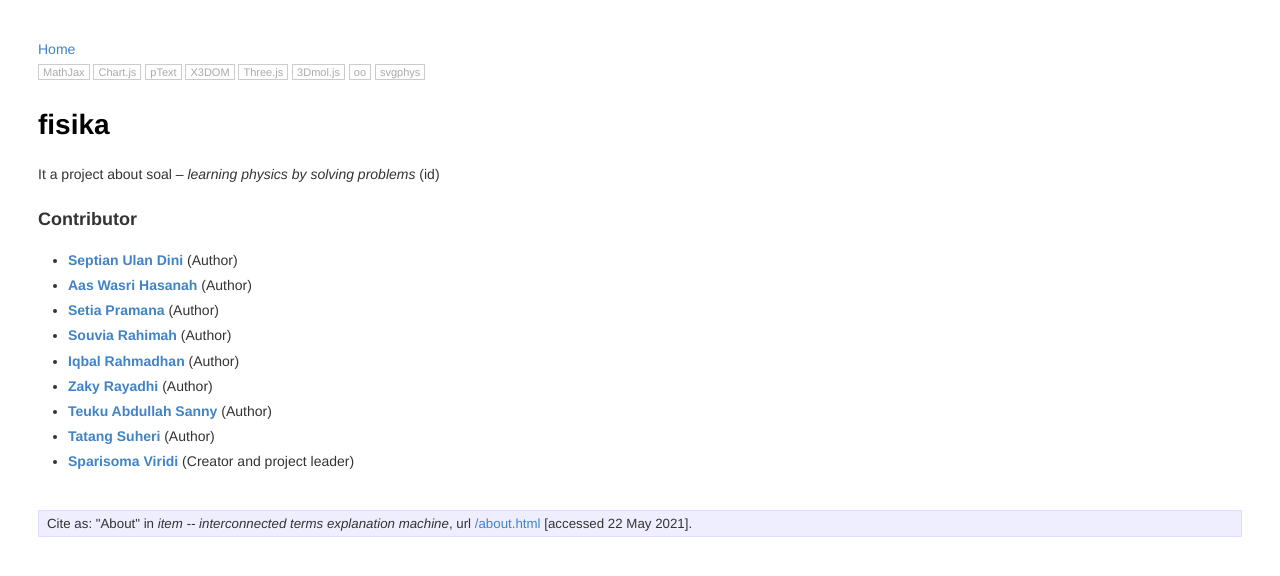
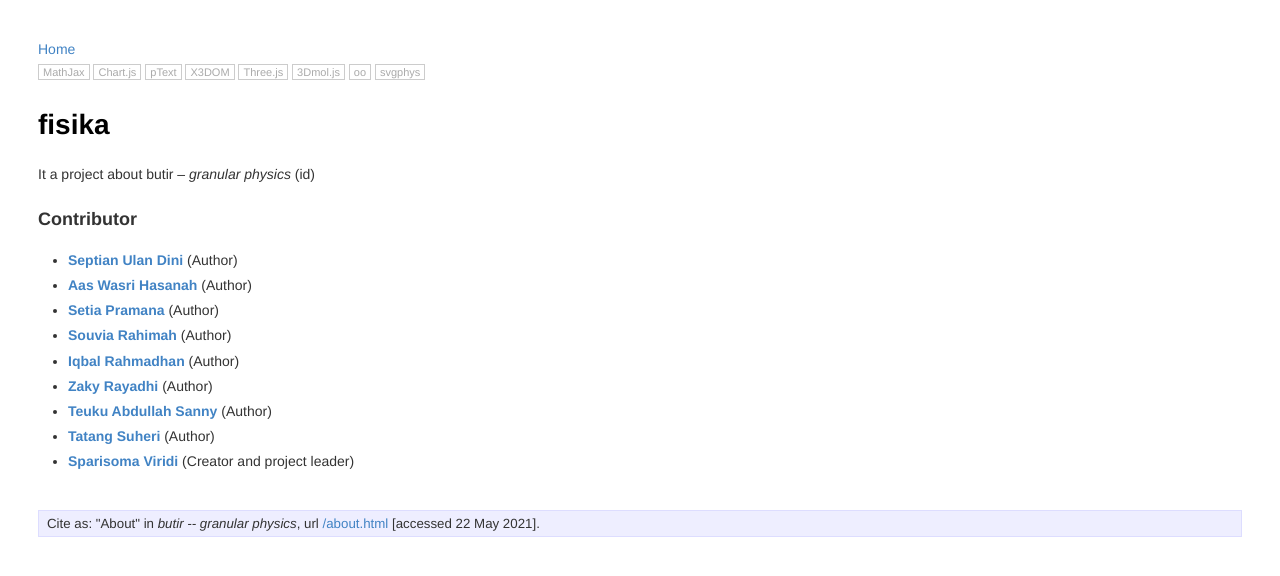
Before and after one commit to dudung/butir, a Jekyll site: the page built from about.md, in a window 1280 px wide. Shown: the top 576 px of the page. Built offline with Jekyll 4.4.1, drawn with Linux system fonts in a browser that asks for light colours.

Commit message:
update 0000

```diff
--- a/_includes/footer.html
+++ b/_includes/footer.html
@@ -21,7 +21,7 @@
 	%}
 	<br clear="all">
 	<div class="citation">
-	Cite as: {{ authors }} "{{ page.title }}" in <i>item -- interconnected terms explanation machine</i>, {{ datestr }} url <a href="{{ site.url }}{{ site.baseurl }}{{ page.url }}">{{ site.url }}{{ site.baseurl }}{{ page.url }}</a> [accessed {{ "now" | date: "%d %b %Y" }}].
+	Cite as: {{ authors }} "{{ page.title }}" in <i>butir -- granular physics</i>, {{ datestr }} url <a href="{{ site.url }}{{ site.baseurl }}{{ page.url }}">{{ site.url }}{{ site.baseurl }}{{ page.url }}</a> [accessed {{ "now" | date: "%d %b %Y" }}].
 	{% endif %}
 	</div>
 
--- a/about.md
+++ b/about.md
@@ -3,7 +3,7 @@ layout: default
 title: About
 ---
 # fisika
-It a project about soal -- <i>learning physics by solving problems</i> (id)
+It a project about butir -- <i>granular physics</i> (id)
 
 ### Contributor
 <ul>
```
Also changed, not shown: _posts/0/00/2021-05-12-introduction.md (+1 -0 lines), index.md (+2 -2 lines).
